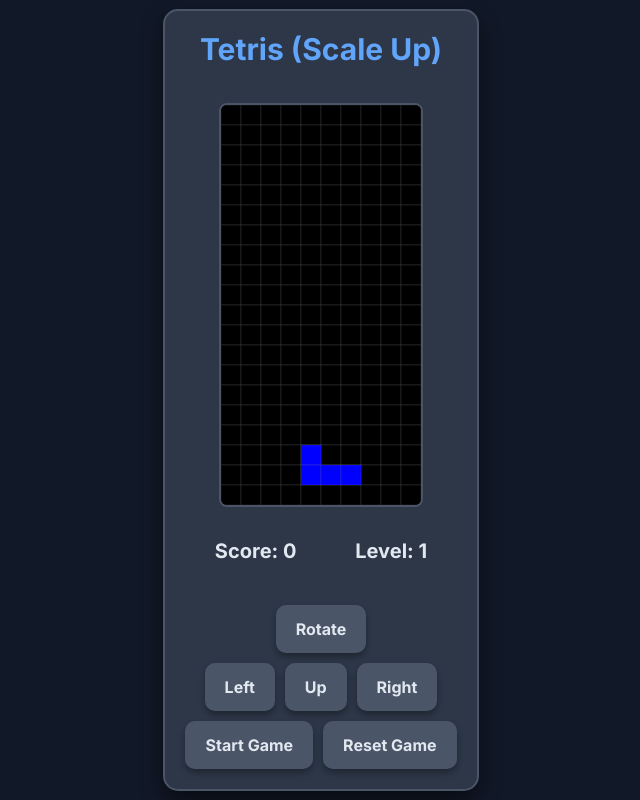
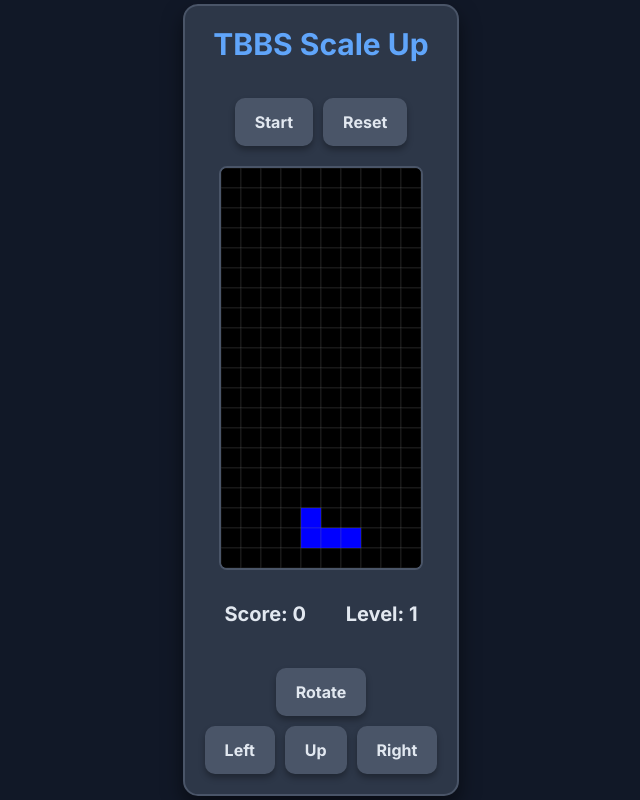
Before and after one commit to rico1648/TBBS, a plain HTML site: page tetris.html in a window 1280 px wide. Shown: the whole page, without its empty margins (319-959 px from the left). Drawn offline with nearby package versions, Linux system fonts and the light colour scheme.

Commit message:
Update tetris.html

```diff
--- a/tetris.html
+++ b/tetris.html
@@ -3,7 +3,7 @@
 <head>
     <meta charset="UTF-8">
     <meta name="viewport" content="width=device-width, initial-scale=1.0">
-    <title>Tetris Game (Upward Play)</title>
+    <title>Scale Up</title>
     <script src="https://cdn.tailwindcss.com"></script>
     <style>
         @import url('https://fonts.googleapis.com/css2?family=Inter:wght@400;700&display=swap');
@@ -122,8 +122,12 @@
 </head>
 <body class="bg-gray-900 flex items-center justify-center min-h-screen">
     <div class="game-container">
-        <h1 class="text-3xl font-bold text-blue-400 mb-4">Tetris (Scale Up)</h1>
-        <canvas id="tetrisCanvas" width="200" height="400"></canvas> <!-- Adjusted dimensions -->
+        <h1 class="text-3xl font-bold text-blue-400 mb-4">TBBS Scale Up</h1>
+        <div class="control-row">
+            <button id="startButton" class="control-button">Start</button>
+            <button id="resetButton" class="control-button">Reset</button>
+        </div>
+        <canvas id="tetrisCanvas" width="200" height="400"></canvas>
         <div class="game-info">
             <div id="score" class="text-xl">Score: 0</div>
             <div id="level" class="text-xl">Level: 1</div>
@@ -136,10 +140,6 @@
                 <button id="leftButton" class="control-button">Left</button>
                 <button id="upButton" class="control-button">Up</button>
                 <button id="rightButton" class="control-button">Right</button>
-            </div>
-            <div class="control-row">
-                <button id="startButton" class="control-button">Start Game</button>
-                <button id="resetButton" class="control-button">Reset Game</button>
             </div>
         </div>
     </div>
@@ -184,11 +184,17 @@
         let score = 0;
         let level = 1;
         let dropInterval = 1000; // Milliseconds (now for upward movement)
-        let gameLoop;
+        let gameLoop = null; // Initialize gameLoop to null
         let gameOver = false;
 
         // --- Game Initialization ---
         function init() {
+            // Clear any existing game loop before re-initializing
+            if (gameLoop) {
+                clearInterval(gameLoop);
+                gameLoop = null; // Explicitly set to null
+            }
+
             // Create an empty board
             for (let r = 0; r < ROWS; r++) {
                 board[r] = [];
@@ -205,7 +211,6 @@
             drawBoard();
             generateNewPiece();
             drawNextPiece();
-            if (gameLoop) clearInterval(gameLoop); // Clear any existing loop
         }
 
         // --- Piece Class ---
@@ -363,6 +368,7 @@
                                 showMessageBox("Game Over! Your Score: " + score);
                                 gameOver = true;
                                 clearInterval(gameLoop);
+                                gameLoop = null; // Explicitly set gameLoop to null on game over
                                 return;
                             }
                             board[this.y + r][this.x + c] = this.color;
@@ -413,6 +419,7 @@
                 showMessageBox("Game Over! Your Score: " + score);
                 gameOver = true;
                 clearInterval(gameLoop);
+                gameLoop = null; // Explicitly set gameLoop to null on game over
             } else {
                 currentPiece.draw();
                 drawNextPiece();
@@ -459,10 +466,11 @@
                 level = newLevel;
                 levelDisplay.textContent = `Level: ${level}`;
                 dropInterval = Math.max(50, dropInterval * 0.8); // Make it faster, but not too fast
+                // Re-establish the game loop with the new interval
                 if (gameLoop) {
                     clearInterval(gameLoop);
-                    gameLoop = setInterval(gameTick, dropInterval);
                 }
+                gameLoop = setInterval(gameTick, dropInterval);
             }
         }
 
@@ -500,13 +508,15 @@
             if (!gameOver && currentPiece) currentPiece.rotate();
         });
         document.getElementById('startButton').addEventListener('click', () => {
-            if (gameOver || !gameLoop) { // Only start if game is over or not yet started
+            // Start the game only if it's currently stopped (gameOver is true or gameLoop is null)
+            if (gameOver || gameLoop === null) {
                 init();
                 gameLoop = setInterval(gameTick, dropInterval);
             }
         });
         document.getElementById('resetButton').addEventListener('click', () => {
             clearInterval(gameLoop);
+            gameLoop = null; // Explicitly set gameLoop to null on reset
             init();
         });
 
```
